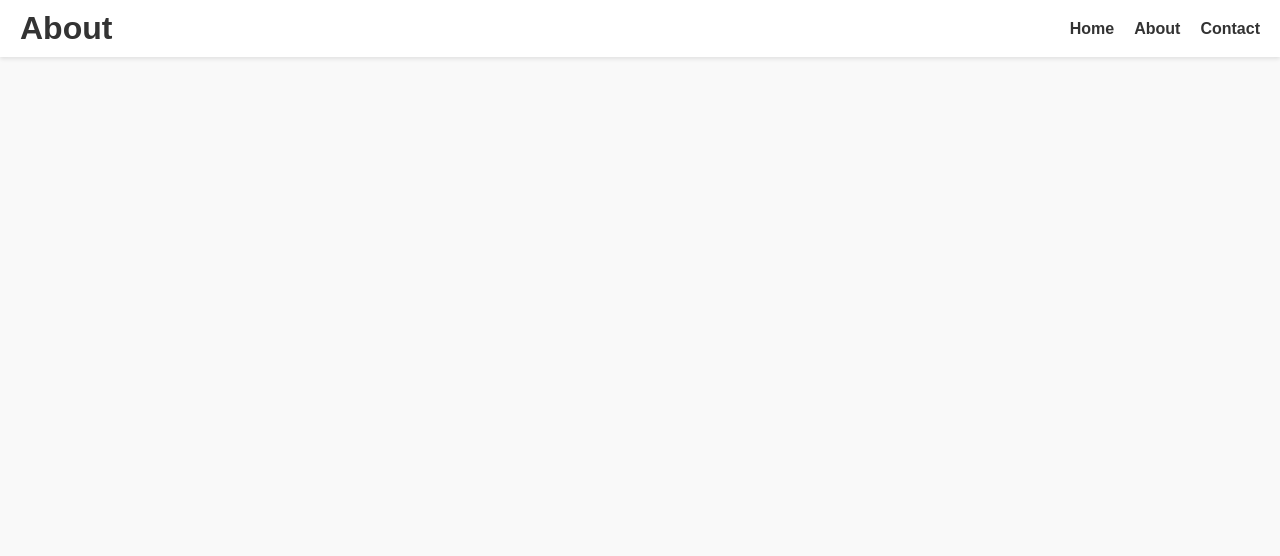
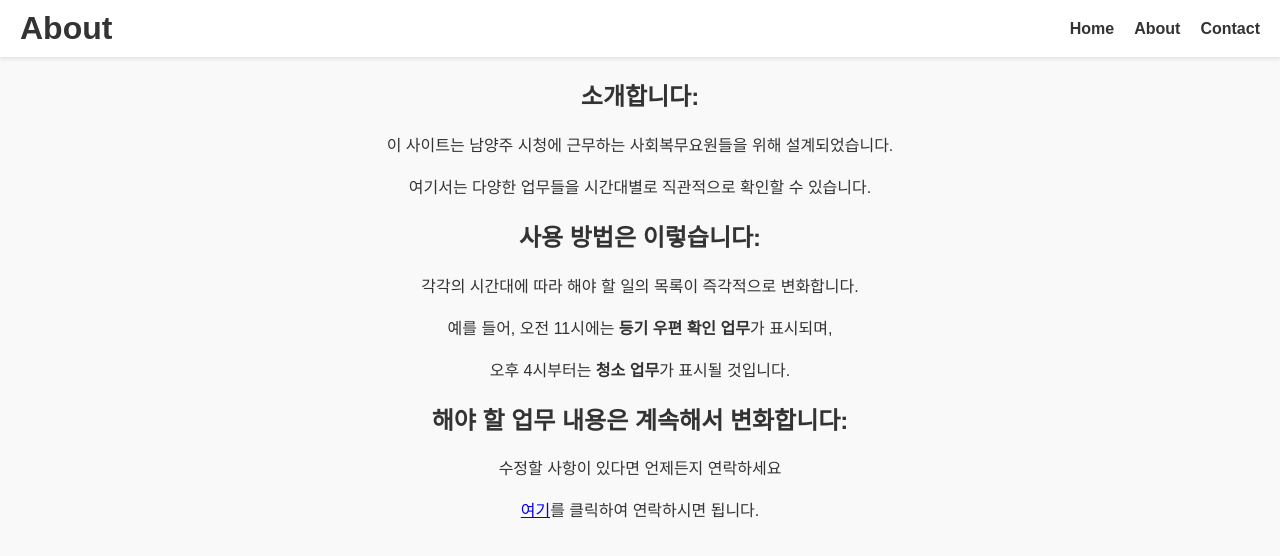
Before and after one commit to diligencefrozen/sspwork, a plain HTML site: page about.html in a window 1280 px wide. Drawn offline with Linux system fonts and the light colour scheme.

Commit message:
Update about.html

```diff
--- a/about.html
+++ b/about.html
@@ -102,6 +102,19 @@
             <li><a href="https://github.com/diligencefrozen/sspwork/issues/new">Contact</a></li>
         </ul>
     </div>
-
+    <div class="content">
+        <section id="introduction">
+            <h2>소개합니다:</h2>
+            <p>이 사이트는 남양주 시청에 근무하는 사회복무요원들을 위해 설계되었습니다. <br/><br/>여기서는 다양한 업무들을 시간대별로 직관적으로 확인할 수 있습니다.</p>
+        </section>
+        <section id="how-it-works">
+            <h2>사용 방법은 이렇습니다:</h2>
+            <p>각각의 시간대에 따라 해야 할 일의 목록이 즉각적으로 변화합니다. <br/><br/>예를 들어, 오전 11시에는 <strong>등기 우편 확인 업무</strong>가 표시되며, <br/><br/>오후 4시부터는 <strong>청소 업무</strong>가 표시될 것입니다.</p>
+        </section>
+        <section id="contact-info">
+            <h2>해야 할 업무 내용은 계속해서 변화합니다:</h2>
+            <p>수정할 사항이 있다면 언제든지 연락하세요 <br/><br/><a href="https://github.com/diligencefrozen/sspwork/issues/new">여기</a>를 클릭하여 연락하시면 됩니다.</p>
+        </section>
+    </div>
 </body>
 </html>
```
